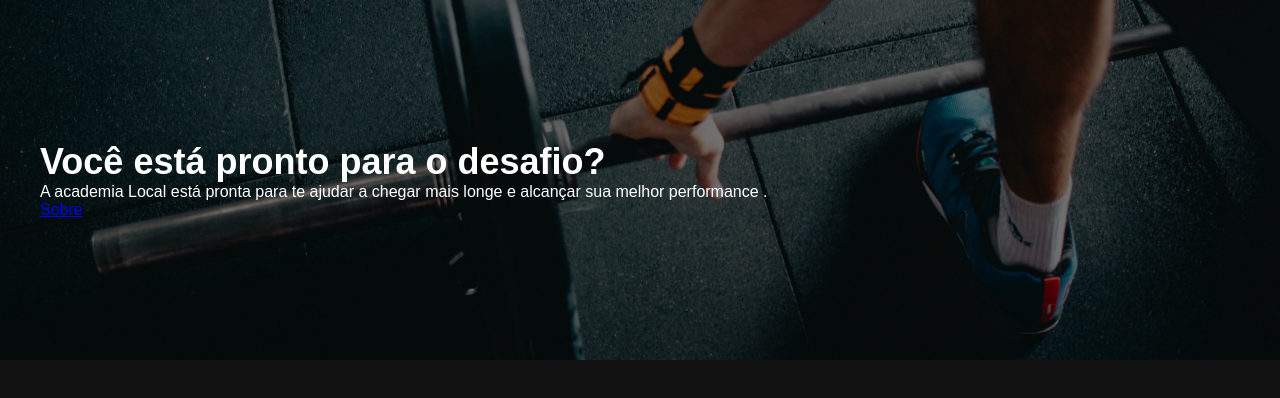
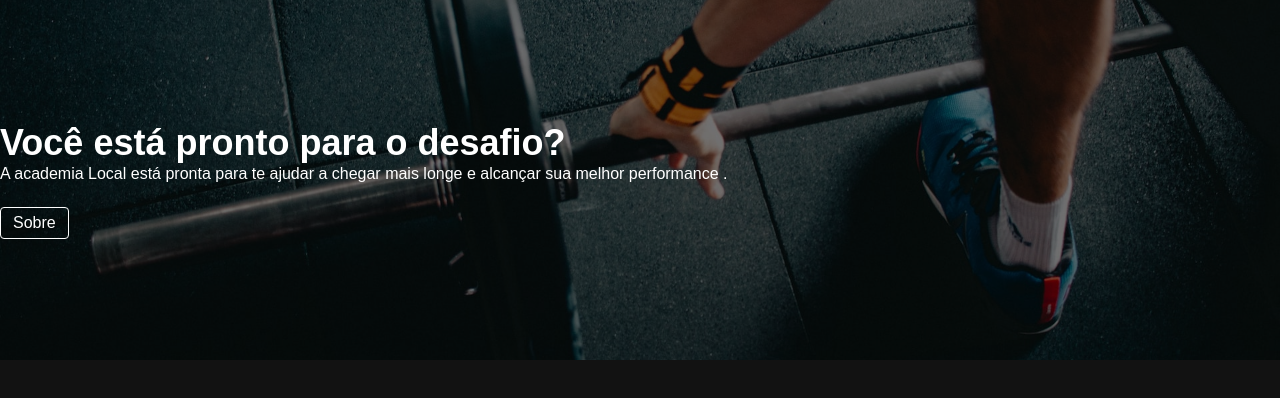
Before and after one commit to kevincamussi/academialocal_svelte, a SvelteKit app: page / in a window 1280 px wide. Shown: the top 398 px of the page. Built offline with nearby package versions, Linux system fonts and the light colour scheme.

Commit message:
style: global class for button

```diff
--- a/src/routes/+page.svelte
+++ b/src/routes/+page.svelte
@@ -9,7 +9,7 @@
 			A academia Local está pronta para te ajudar a chegar mais longe e alcançar sua melhor
 			performance .
 		</p>
-		<a href="/sobre">Sobre</a>
+		<a href="/sobre" class="btn">Sobre</a>
 	</div>
 </section>
 
@@ -23,15 +23,19 @@
 		justify-content: start;
 		position: relative;
 
-		.intro__wrapper {
-			z-index: 1;
-		}
-
 		&::after {
 			content: '';
 			position: absolute;
 			inset: 0;
 			background-color: rgb(0, 0, 0, 0.55);
 		}
+
+		.intro__wrapper {
+			z-index: 1;
+		}
+
+		.btn {
+			margin-top: 24px;
+		}
 	}
 </style>
--- a/src/styles/colors.scss
+++ b/src/styles/colors.scss
@@ -2,7 +2,8 @@
 $colors: (
   'bg':#121212,
   'feature': #ff3e00,
-  'white': #fff
+  'white': #fff,
+  'black':#121212
 );
 
 @function colors($color-name) {
--- a/src/styles/global.scss
+++ b/src/styles/global.scss
@@ -17,16 +17,35 @@ body {
 }
 
 h1, h2, h3 {
-    font-family: 'Roboto Condensed Variable', sans-serif;
+  font-family: 'Roboto Condensed Variable', sans-serif;
+  line-height: 1.2;
 }
 
 h1 {
   font-size: calc(36 / 16 * 1rem);
 }
 
+a {
+  display: inline-block;
+  text-decoration: none;
+}
+
 /* classes */
 
 .wrap {
   margin: 0 auto;
-  padding: 0 40px;
+  padding: 0 20x;
 }
+
+.btn {
+  color: colors('white');
+  border: 1px solid colors('white');
+  padding: 6px 12px;
+  border-radius: 4px;
+  transition: 250ms;
+
+  &:hover {
+    background-color: colors('white');
+    color: colors('black');
+  }
+}
```
